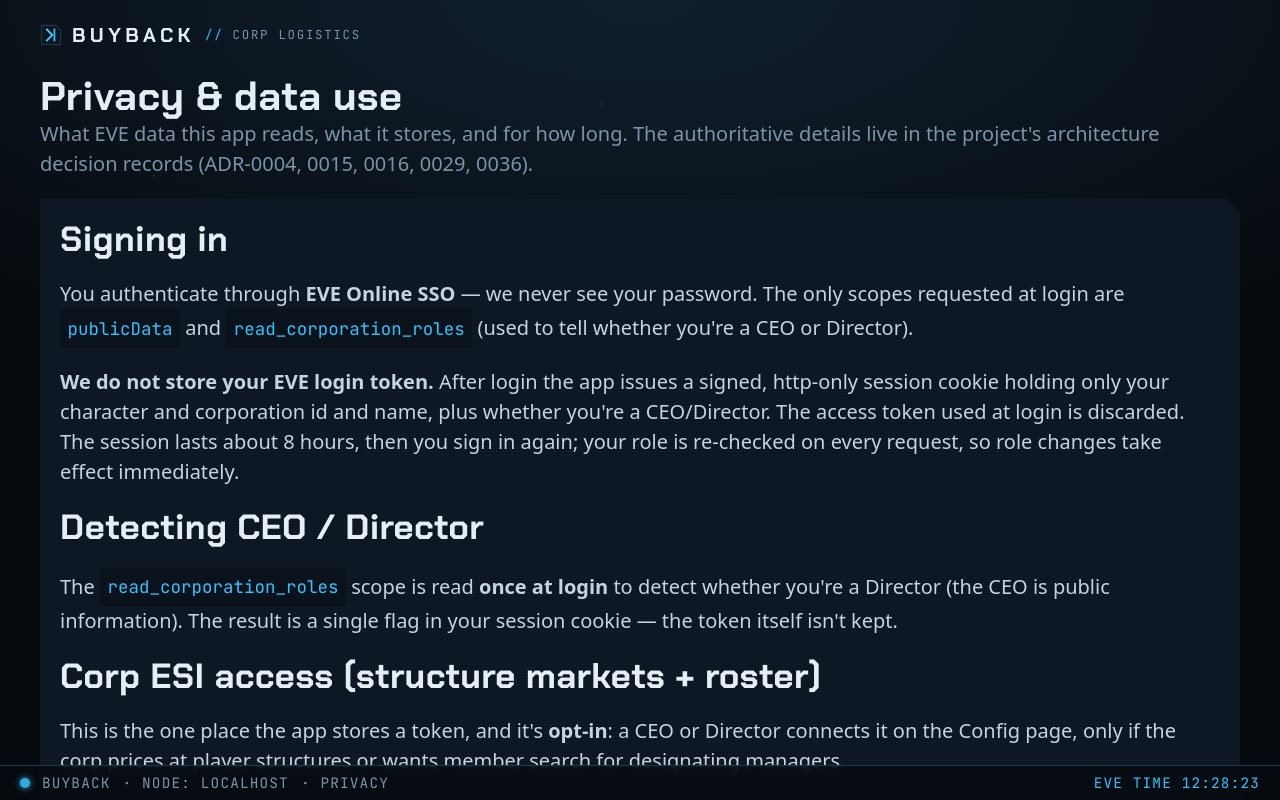
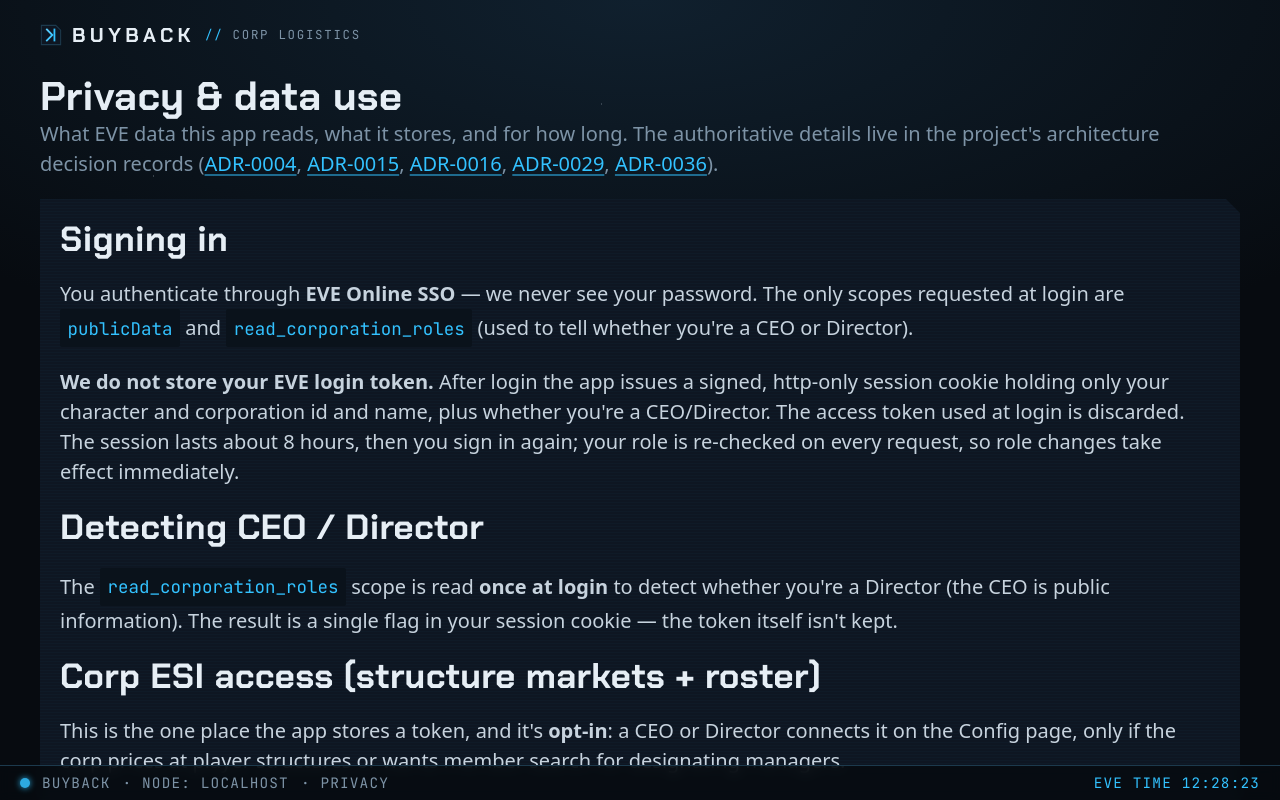
Before and after one commit to chason/eve-buyback, a React (Vite) app in the folder frontend/: page /privacy in a window 1280 px wide. Shown: the top 800 px of the page. Built offline with nearby package versions, Linux system fonts and the light colour scheme; no server answers.

Commit message:
docs(ui): link the cited ADRs to their source on GitHub (#112)

```diff
--- a/frontend/src/pages/Privacy.tsx
+++ b/frontend/src/pages/Privacy.tsx
@@ -2,8 +2,19 @@ import { Link } from "react-router-dom"
 
 // A user-facing, plain-language summary of how the app handles EVE data and tokens
 // (#112). Kept accurate to the ADRs it cites — those are the source of truth for token
-// handling (docs/adr/0004, 0015, 0016, 0029, 0036). Public (no auth) so members can
-// read it before granting any access.
+// handling. Public (no auth) so members can read it before granting any access.
+
+// The cited ADRs, linked to their source on GitHub (public repo) for the full detail.
+const ADR_BASE =
+  "https://github.com/chason/eve-buyback/blob/main/docs/adr"
+const ADRS: { id: string; file: string }[] = [
+  { id: "ADR-0004", file: "0004-eve-sso-session-auth.md" },
+  { id: "ADR-0015", file: "0015-corp-registration-ceo-or-director.md" },
+  { id: "ADR-0016", file: "0016-per-request-role-resolution.md" },
+  { id: "ADR-0029", file: "0029-encrypted-refresh-token-structures.md" },
+  { id: "ADR-0036", file: "0036-corp-roster-manager-designation.md" },
+]
+
 export default function Privacy() {
   return (
     <>
@@ -12,7 +23,20 @@ export default function Privacy() {
         <p>
           What EVE data this app reads, what it stores, and for how long. The
           authoritative details live in the project&apos;s architecture decision
-          records (ADR-0004, 0015, 0016, 0029, 0036).
+          records (
+          {ADRS.map((adr, i) => (
+            <span key={adr.id}>
+              {i > 0 && ", "}
+              <a
+                href={`${ADR_BASE}/${adr.file}`}
+                target="_blank"
+                rel="noreferrer"
+              >
+                {adr.id}
+              </a>
+            </span>
+          ))}
+          ).
         </p>
       </hgroup>
 
```
Also changed, not shown: 1 other file (tests, documents, lock files or other folders).
